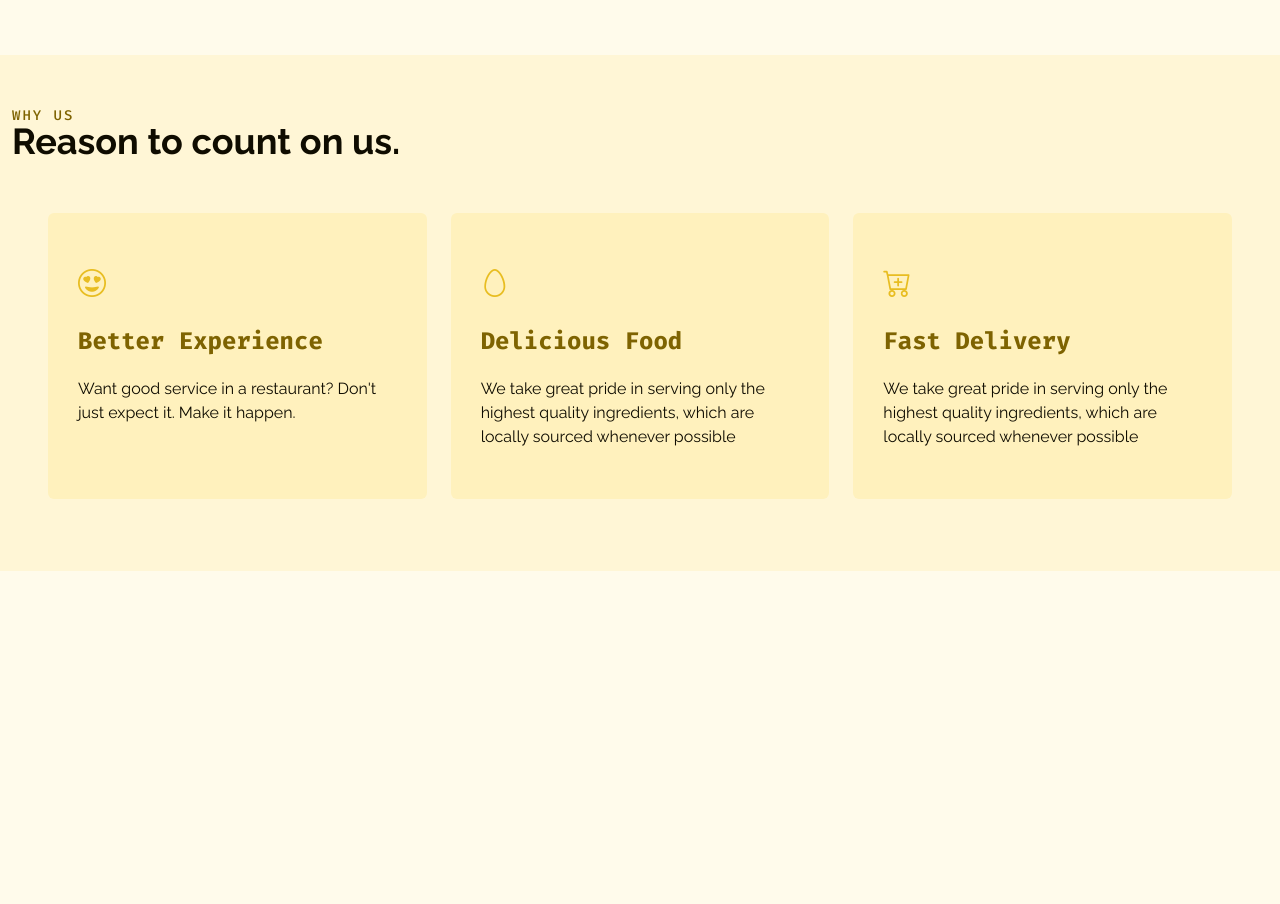
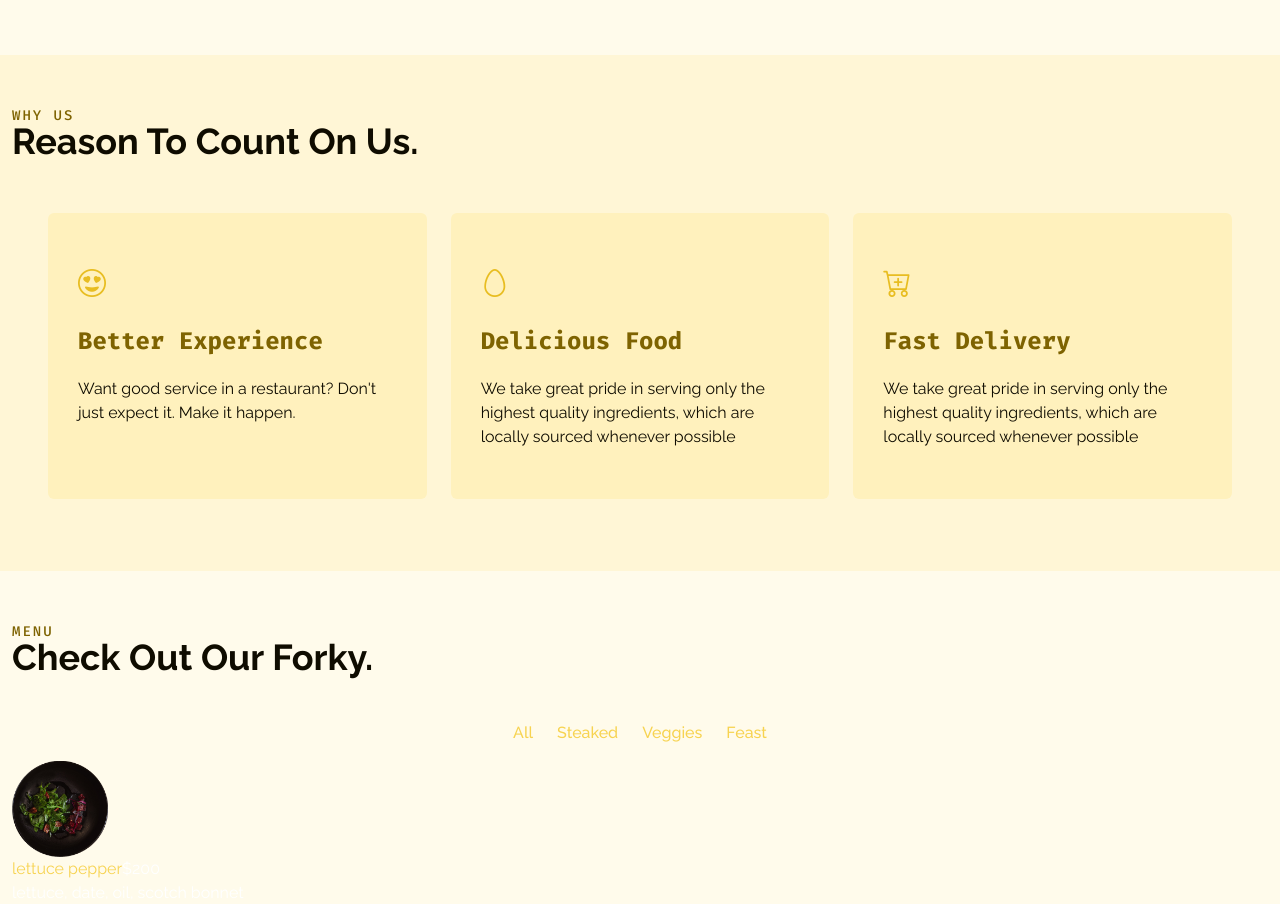
Before and after one commit to oMoFoLaYaN/fork-nd-knife, a React (Vite) app: page / in a window 1280 px wide. Shown: the part 1300-2204 px from the top of the page. Before the commit the page ends 1871 px from the top, so only its background shows below. Built offline with nearby package versions, Linux system fonts and the light colour scheme.

Commit message:
editting

```diff
--- a/src/App.jsx
+++ b/src/App.jsx
@@ -1,4 +1,4 @@
-import { Topbar, Header, Hero, About, Why } from "./components";
+import { Topbar, Header, Hero, About, Why, Menu } from "./components";
 
 const App = () => (
     <>
@@ -7,6 +7,7 @@ const App = () => (
         <Hero/>
         <About/>
         <Why/>
+        <Menu/>
     </>
 );
 
--- a/src/assets/index.js
+++ b/src/assets/index.js
@@ -7,6 +7,7 @@ import food6 from "./food6.png";
 import food7 from "./food7.png";
 import food8 from "./food8.png";
 import food9 from "./food9.png";
+import food10 from "./food10.png";
 import hero from "./hero.jpg";
 import heroed from "./heroed.png";
 import about from "./about.jpg";
@@ -22,6 +23,7 @@ export {
     food7,
     food8,
     food9,
+    food10,
     hero,
     heroed,
     about,
--- a/src/components/Menu.jsx
+++ b/src/components/Menu.jsx
@@ -1,8 +1,49 @@
 import React from 'react'
+import { menuData } from '../constants'
+import { layout } from '../style'
 
 const Menu = () => {
   return (
-    <div>Menu</div>
+    <>
+  <section id="menu" className="menu section-bg">
+  {menuData.map((menu) => (
+    <div key={menu.title} className={layout.container}>
+      <div className="pb-10">
+        <h2 className={layout.sectionTitle}>{menu.title}</h2>
+        <p className={layout.sectionSubtitle}>{menu.subtitle}</p>
+      </div>
+      <div className={layout.row}>
+        <div className="lg:w-full lg:basis-auto flex justify-center">
+        {menu.filters.map((filter) => (
+          <ul key={filter.id} id="menu-flters" className='text-center mx-0 my-0 p-0 rounded-[50px]'>
+            <li data-filter={filter.id} className="filter-active capitalize cursor-pointer inline-block text-base font-medium leading-none transition-all ease-in-out delay-300 mb-2.5 pt-2 pb-2.5 px-3"><a>{filter.name}</a></li>
+          </ul>
+        ))}
+        </div>
+      </div>
+      <div className="row menu-container">
+        {menu.menus.map((menu) => (
+        <div key={menu.name} className="col-lg-6 menu-item filter-starters">
+          <img
+            src={menu.img}
+            className="menu-img w-24"
+            alt=""
+          />
+          <div className="menu-content">
+            <a href="#">{menu.name}</a>
+            <span>${menu.price}</span>
+          </div>
+          <div className="menu-ingredients">
+            {menu.ingredients}
+          </div>
+        </div>
+      ))}
+      </div>
+    </div>
+  ))}
+  </section>
+</>
+
   )
 }
 
--- a/src/components/Why.jsx
+++ b/src/components/Why.jsx
@@ -14,7 +14,7 @@ const Why = () => {
     <div className={`${layout.row}`}>
       <div className="flex flex-col lg:flex-row">
         {why.reasons.map((reason) => (
-        <div className="box bg-fola-100 dark:bg-fola-990 ease-in-out w-full transition-all duration-500 delay-300 px-[30px] py-[50px] my-3 lg:mx-3 rounded-md hover:pt-[30px] hover:pb-[70px] hover:px-[30px] hover:shadow-blue-500/50">
+        <div key={reason.why} className="box bg-fola-100 dark:bg-fola-990 ease-in-out w-full transition-all duration-500 delay-300 px-[30px] py-[50px] my-3 lg:mx-3 rounded-md hover:pt-[30px] hover:pb-[70px] hover:px-[30px] hover:shadow-blue-500/50">
         <i className={`${reason.icon} text-fola-600 block text-[28px] font-bold`} />
           <h4 className='text-2xl font-semibold text-fola-900 dark:text-fola-200 mx-0 my-5 p-0'>{reason.why}</h4>
           <p className='text-fola-990 dark:text-fola-0 text-base m-0 p-0'>{reason.reason}</p>
--- a/src/constants/index.js
+++ b/src/constants/index.js
@@ -1,4 +1,4 @@
-import { food1, food2, food3, food4 } from "../assets";
+import { food1, food2, food3, food4, food5, food6, food7, food8, food9, food10 } from "../assets";
 
 export const navLinks = [
   {
@@ -80,8 +80,8 @@ export const aboutData = [
 
 export const whyData = [
   {
-    title: "Why us",
-    subtitle: "Reason to count on us.",
+    title: "why us",
+    subtitle: "reason to count on us.",
     reasons: [
       {
         icon: "bi bi-emoji-heart-eyes",
@@ -102,3 +102,102 @@ export const whyData = [
     last: "So come and join us at Fork nd Knife, where we are committed to providing exceptional food, service, and ambiance that will keep you coming back for more.",
   },
 ]
+
+export const menuData =  [
+  {
+    title: "menu",
+    subtitle: "check out our forky.",
+    filters: [
+      {
+        id: "*",
+        name: "all",
+      },
+      {
+        id: ".filter-steaked",
+        name: "steaked",
+      },
+      {
+        id: ".filter-veggies",
+        name: "veggies",
+      },
+      {
+        id: ".filter-feast",
+        name: "feast",
+      },
+    ],
+    menus: [
+      {
+        name: "lettuce pepper",
+        img: food1,
+        price: 200,
+        ingredients: "lettuce, date, oil, scotch bonnet",
+        category: "veggies",
+        rating: 4.9,
+      },
+      {
+        name: "steak and potato",
+        img: food2,
+        price: 200,
+        ingredients: "steak, baked potatoes, tomatoes, brocolli",
+        category: "steak",
+        rating: 4.9,
+      },
+      {
+        name: "stir fry pasta",
+        img: food3,
+        price: 200,
+        ingredients: "pasta, hotdog, onion, pepper",
+        category: "feast",
+        rating: 4.9,
+      },
+      {
+        name: "steaked egg",
+        img: food4,
+        price: 200,
+        ingredients: "egg, leaves, tomato, brocolli",
+        category: "steak",
+        rating: 4.9,
+      },
+      {
+        name: "mushroom stroganoff",
+        img: food5,
+        price: 200,
+        ingredients: "cauliflower, mushroom, carrot, filede",
+        category: "feast",
+        rating: 4.9,
+      },
+      {
+        name: "tacos Islands",
+        img: food6,
+        price: 200,
+        ingredients: "corn totillas, lime, mashed avocade, pork",
+        category: "feast",
+        rating: 4.9,
+      },
+      {
+        name: "adamco salad",
+        img: food7,
+        price: 200,
+        ingredients: "cucumber, chill, apple, cayenne pepper",
+        category: "veggies",
+        rating: 4.9,
+      },
+      {
+        name: "tomato fajitas",
+        img: food8,
+        price: 200,
+        ingredients: "tomato, spinach, tomato, sauce",
+        category: "veggies",
+        rating: 4.9,
+      },
+      {
+        name: "apple zazoo",
+        img: food9,
+        price: 200,
+        ingredients: "apple, steak, jute leaves, hot chilli",
+        category: "steak",
+        rating: 4.9,
+      },
+    ],
+  },
+];
--- a/src/style.js
+++ b/src/style.js
@@ -4,7 +4,7 @@ const styles = {
 };
 
 export const layout = {
-  sectionSubtitle: "text-4xl font-bold text-fola-990 dark:text-fola-0 m-0",
+  sectionSubtitle: "text-4xl capitalize font-bold text-fola-990 dark:text-fola-0 m-0",
   sectionTitle: "text-sm font-medium leading-[1px] tracking-[2px] uppercase text-fola-900 dark:text-fola-100 mt-0 mb-[5px] mx-0 p-0 font-display",
   row: "flex flex-wrap mt-0 mx-6",
   container:  "w-full mx-auto px-3 sm:max-w-xl md:max-w-3xl lg:max-w-5xl xl:max-w-7xl",
```
Also changed, not shown: src/assets/food1.png, src/assets/food9.png.
